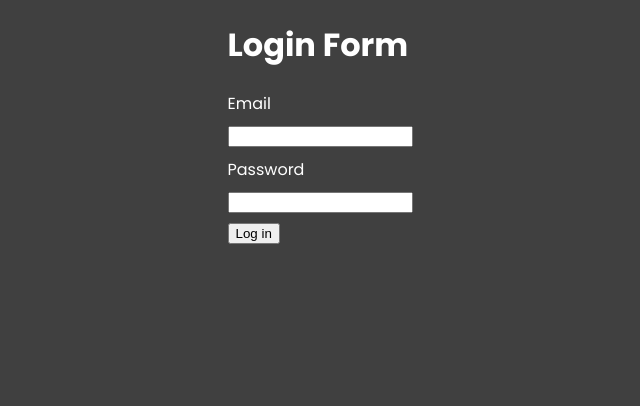
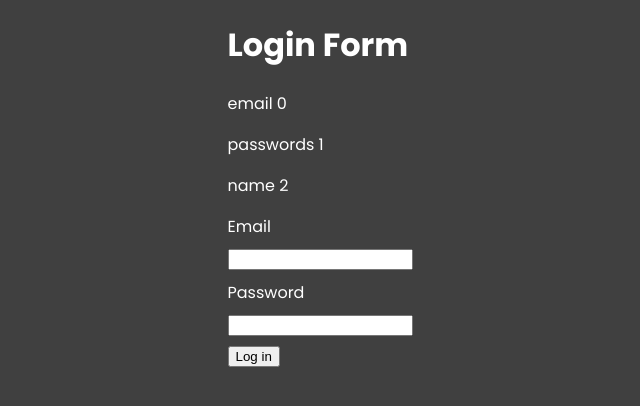
Before and after one commit to Janarththan4/Vue3_Basics, a Vue app in the folder vue-basics/: page / in a window 1280 px wide. Shown: the top 406 px of the page, without its empty margins (320-960 px from the left). Built offline with nearby package versions, Linux system fonts and the light colour scheme; the HTML template or start-up script is replaced by a standard one.

Commit message:
v-for loop

```diff
--- a/vue-basics/src/components/CustomForm.vue
+++ b/vue-basics/src/components/CustomForm.vue
@@ -1,6 +1,7 @@
 <template>
   <form @submit.prevent="handleSubmit">
     <h1>{{ title }}</h1>
+    <p v-for="(str, idx) in inputs" :key="str">{{ str }} {{ idx }}</p>
     <custom-input v-model="email" :label="emailLabel"/>
     <custom-input v-model="password" :label="passwordLabel"/>
     <button>Log in</button>
@@ -19,6 +20,11 @@ export default {
     data() {
         return {
             title: 'Login Form',
+            inputs: [
+                'email',
+                'passwords',
+                'name'
+            ],
             email: '',
             password: '',
             emailLabel: 'Email',
```
